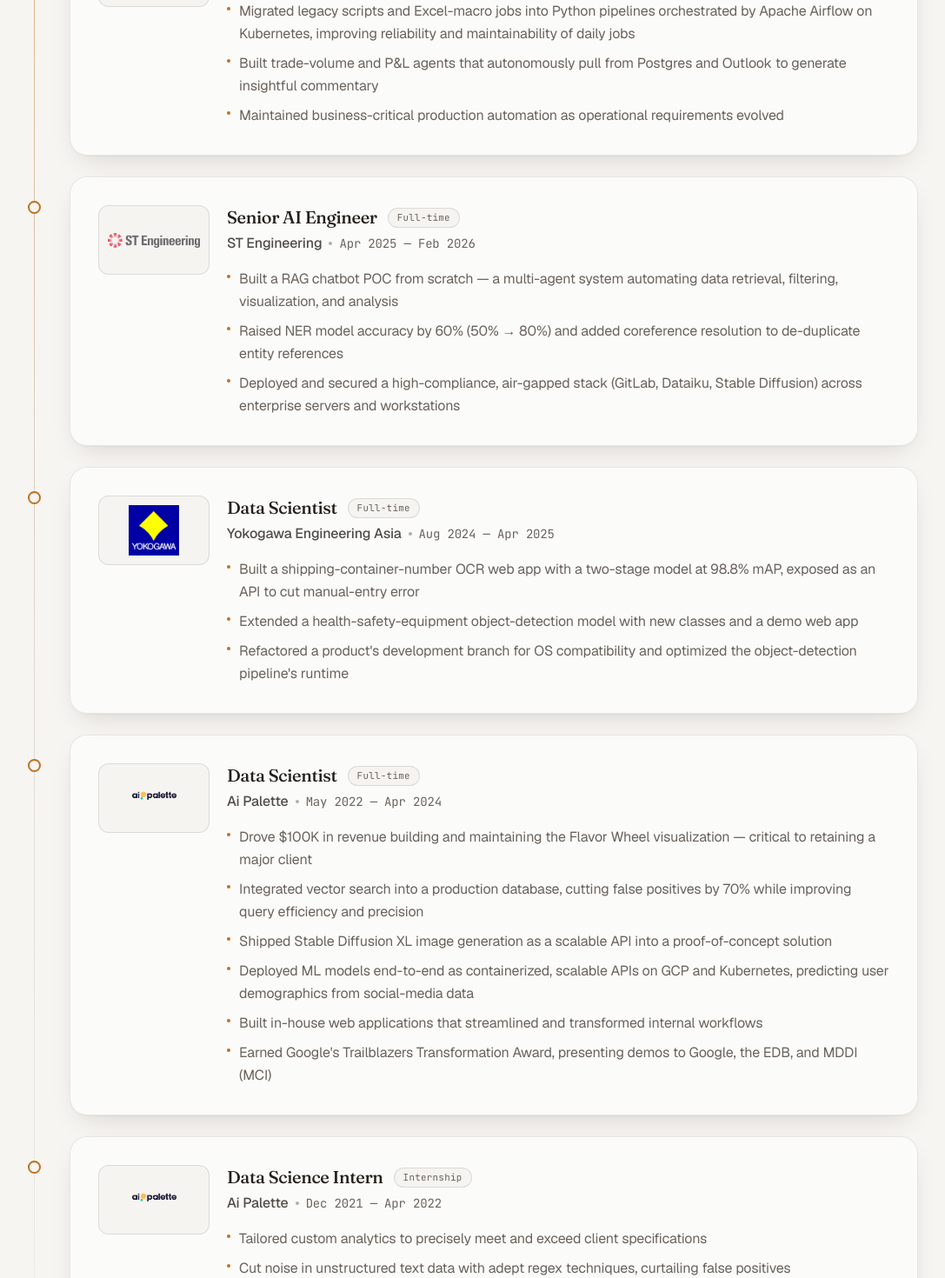
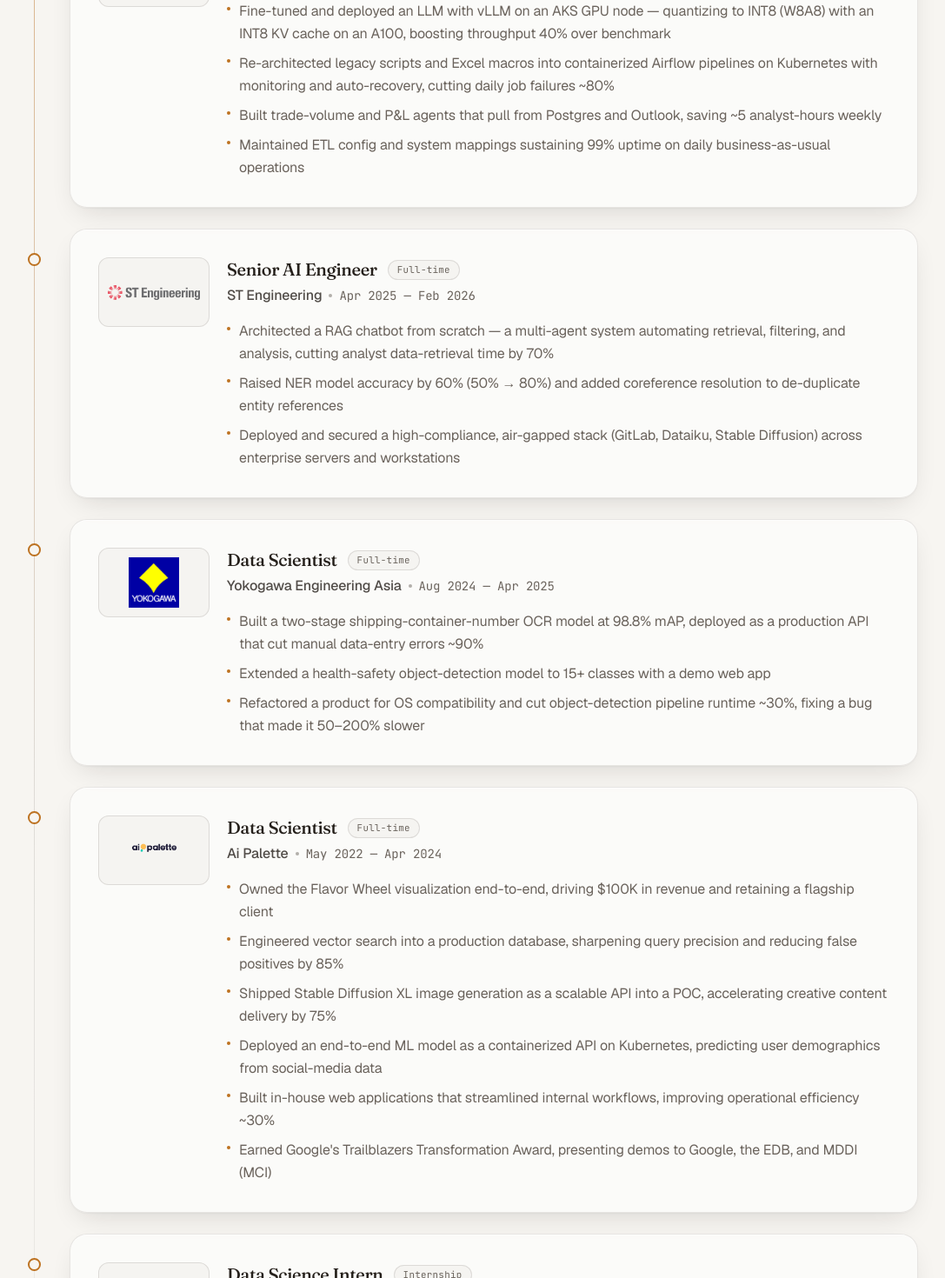
Before and after one commit to junmingg/portfolio, a React (Vite) app: page / in a window 1280 px wide. Shown: the part 3800-5270 px from the top of the page at 87% size, without its empty margins (96-1183 px from the left). Built offline with nearby package versions, Linux system fonts and the light colour scheme.

Commit message:
update site

```diff
--- a/src/data/education.ts
+++ b/src/data/education.ts
@@ -57,6 +57,8 @@
   "NumPy",
   "Generative AI",
   "LangChain",
+  "vLLM",
+  "Llama.cpp",
   "Ollama",
   "RAG",
   "NLP",
@@ -64,6 +66,8 @@
   "Vector Search",
   "Elasticsearch",
   "SQL",
+  "Postgres",
+  "MongoDB",
   "Spark",
   "AWS",
   "GCP",
--- a/src/data/experience.ts
+++ b/src/data/experience.ts
@@ -28,9 +28,10 @@
     logoDark: modularDark,
     kind: "Full-time",
     bullets: [
-      "Migrated legacy scripts and Excel-macro jobs into Python pipelines orchestrated by Apache Airflow on Kubernetes, improving reliability and maintainability of daily jobs",
-      "Built trade-volume and P&L agents that autonomously pull from Postgres and Outlook to generate insightful commentary",
-      "Maintained business-critical production automation as operational requirements evolved",
+      "Fine-tuned and deployed an LLM with vLLM on an AKS GPU node — quantizing to INT8 (W8A8) with an INT8 KV cache on an A100, boosting throughput 40% over benchmark",
+      "Re-architected legacy scripts and Excel macros into containerized Airflow pipelines on Kubernetes with monitoring and auto-recovery, cutting daily job failures ~80%",
+      "Built trade-volume and P&L agents that pull from Postgres and Outlook, saving ~5 analyst-hours weekly",
+      "Maintained ETL config and system mappings sustaining 99% uptime on daily business-as-usual operations",
     ],
   },
   {
@@ -41,7 +42,7 @@
     logoDark: stenggDark,
     kind: "Full-time",
     bullets: [
-      "Built a RAG chatbot POC from scratch — a multi-agent system automating data retrieval, filtering, visualization, and analysis",
+      "Architected a RAG chatbot from scratch — a multi-agent system automating retrieval, filtering, and analysis, cutting analyst data-retrieval time by 70%",
       "Raised NER model accuracy by 60% (50% → 80%) and added coreference resolution to de-duplicate entity references",
       "Deployed and secured a high-compliance, air-gapped stack (GitLab, Dataiku, Stable Diffusion) across enterprise servers and workstations",
     ],
@@ -54,9 +55,9 @@
     logoDark: yokogawa,
     kind: "Full-time",
     bullets: [
-      "Built a shipping-container-number OCR web app with a two-stage model at 98.8% mAP, exposed as an API to cut manual-entry error",
-      "Extended a health-safety-equipment object-detection model with new classes and a demo web app",
-      "Refactored a product's development branch for OS compatibility and optimized the object-detection pipeline's runtime",
+      "Built a two-stage shipping-container-number OCR model at 98.8% mAP, deployed as a production API that cut manual data-entry errors ~90%",
+      "Extended a health-safety object-detection model to 15+ classes with a demo web app",
+      "Refactored a product for OS compatibility and cut object-detection pipeline runtime ~30%, fixing a bug that made it 50–200% slower",
     ],
   },
   {
@@ -67,11 +68,11 @@
     logoDark: aipDark,
     kind: "Full-time",
     bullets: [
-      "Drove $100K in revenue building and maintaining the Flavor Wheel visualization — critical to retaining a major client",
-      "Integrated vector search into a production database, cutting false positives by 70% while improving query efficiency and precision",
-      "Shipped Stable Diffusion XL image generation as a scalable API into a proof-of-concept solution",
-      "Deployed ML models end-to-end as containerized, scalable APIs on GCP and Kubernetes, predicting user demographics from social-media data",
-      "Built in-house web applications that streamlined and transformed internal workflows",
+      "Owned the Flavor Wheel visualization end-to-end, driving $100K in revenue and retaining a flagship client",
+      "Engineered vector search into a production database, sharpening query precision and reducing false positives by 85%",
+      "Shipped Stable Diffusion XL image generation as a scalable API into a POC, accelerating creative content delivery by 75%",
+      "Deployed an end-to-end ML model as a containerized API on Kubernetes, predicting user demographics from social-media data",
+      "Built in-house web applications that streamlined internal workflows, improving operational efficiency ~30%",
       "Earned Google's Trailblazers Transformation Award, presenting demos to Google, the EDB, and MDDI (MCI)",
     ],
   },
@@ -83,10 +84,10 @@
     logoDark: aipDark,
     kind: "Internship",
     bullets: [
-      "Tailored custom analytics to precisely meet and exceed client specifications",
-      "Cut noise in unstructured text data with adept regex techniques, curtailing false positives",
+      "Delivered custom analytics tailored to client specifications, accelerating insight turnaround ~40%",
+      "Automated logic validation and data wrangling in Python, cutting manual pipeline upkeep ~60%",
+      "Cut noise in unstructured text with regex techniques, reducing false positives ~50%",
       "Championed a sunburst-chart visualization adopted by multiple clients",
-      "Maintained pipelines and built Python automation for logic validation and sophisticated data wrangling",
     ],
   },
   {
```
Also changed, not shown: 2 other files (tests, documents, lock files or other folders).
